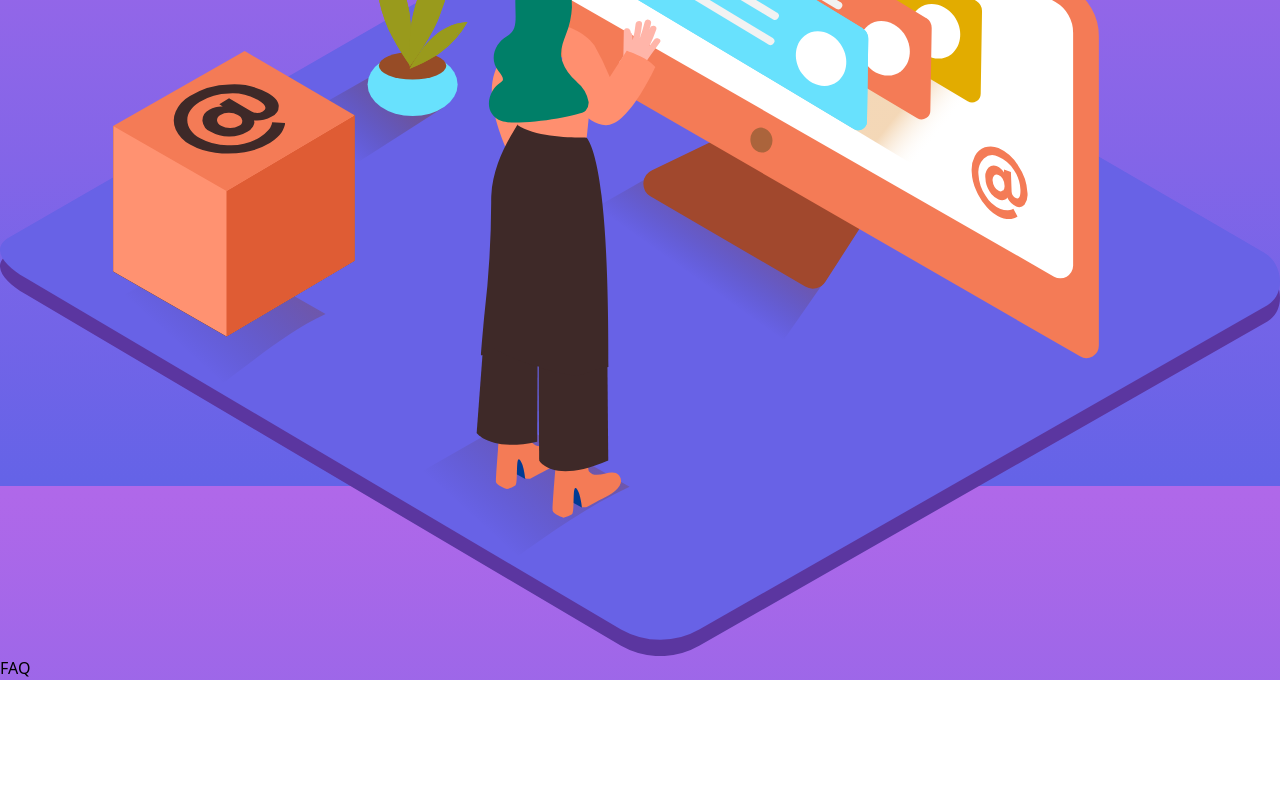
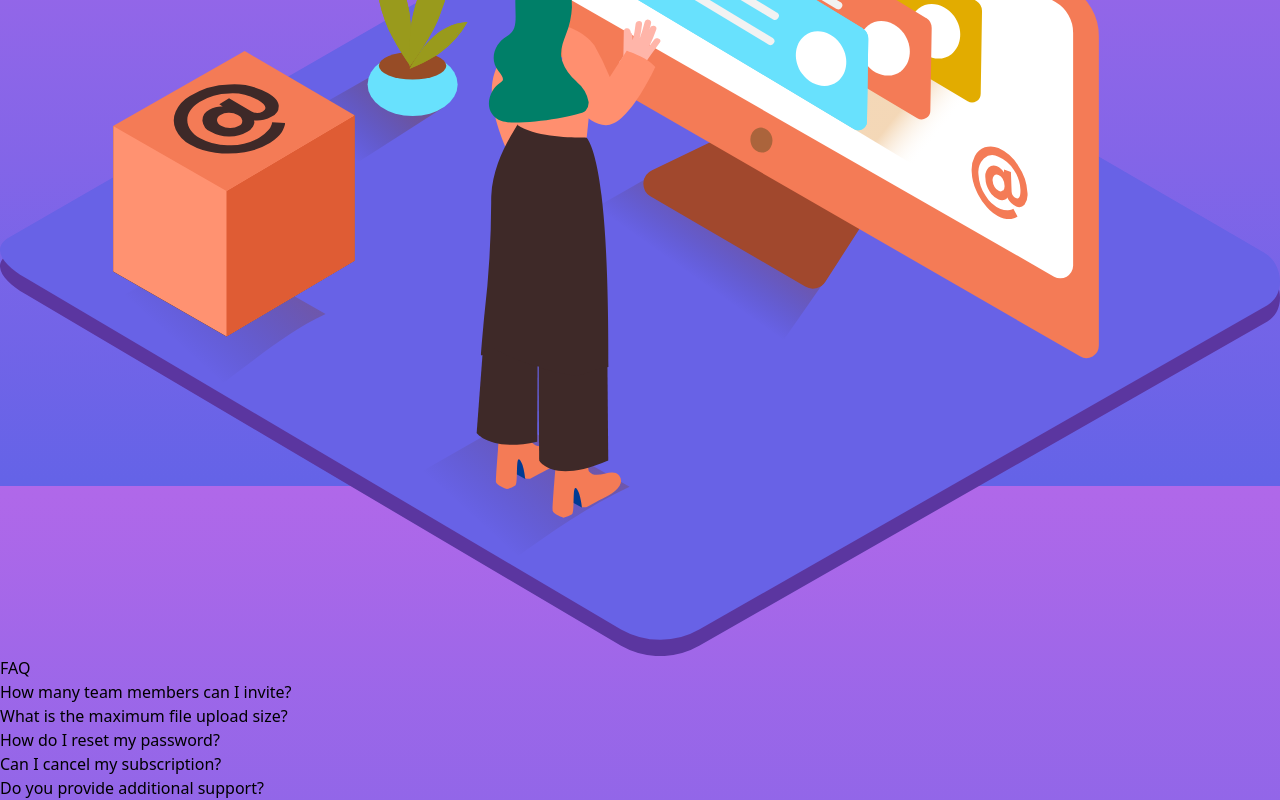
Before and after one commit to astarta16/accordeon-card, a React (Vite) app: page / in a window 1280 px wide. Shown: the part 314-1114 px from the top of the page. Before the commit the page ends 994 px from the top, so only its background shows below. Built offline with nearby package versions, Linux system fonts and the light colour scheme.

Commit message:
add accordeon

```diff
--- a/src/App.jsx
+++ b/src/App.jsx
@@ -1,17 +1,44 @@
 import { useState } from "react";
 import ImageMobile from "./assets/illustration-woman-online-mobile.svg";
-// import ImageDeskop from './assets/illustration-woman-online-desktop.svg'
-// import data from './components/data'
+import { faqData } from "./components/data";
 
 function App() {
+  const [expandedIndex, setExpandedIndex] = useState(null);
+
+  const toggleAccordion = (index) => {
+    if (expandedIndex === index) {
+      setExpandedIndex(null);
+    } else {
+      setExpandedIndex(index);
+    }
+  };
+
   return (
     <div className="flex justify-center items-center min-h-screen">
-      <div className="bg-white shadow-md rounded-lg text-center relative w-[90%] h-[509px] md:w-[920px] flex md:flex-row flex-col">
+      <div className="bg-white shadow-md rounded-lg text-center relative w-[90%] md:w-[920px] flex flex-col md:flex-row">
         <div className="md:w-[40%] flex items-center justify-center">
-          <img src={ImageMobile} alt="Card Image" className="w-[80%] md:w-[100%]" />
+          <img
+            src={ImageMobile}
+            alt="Card Image"
+            className="w-[80%] md:w-[100%]"
+          />
         </div>
-        <div className="md:w-[60%] p-4">
-          <h1 className="text-black text-2xl font-semibold">FAQ</h1>
+        <div className="md:w-[60%] p-4 flex flex-col justify-center items-center">
+          <h1 className="text-black text-2xl p-4 font-semibold">FAQ</h1>
+          <div>
+            {faqData.map((item, index) => (
+              <div key={index} className="mb-4 text-center">
+                <div
+                  className="cursor-pointer"
+                  onClick={() => toggleAccordion(index)}>
+                  {item.question}
+                </div>
+                {expandedIndex === index && (
+                  <div className="mt-2 text-gray-500 ">{item.answer}</div>
+                )}
+              </div>
+            ))}
+          </div>
         </div>
       </div>
     </div>
--- a/src/components/Data.js
+++ b/src/components/data.js
@@ -1,4 +1,4 @@
-export const Data = [
+export const faqData = [
         {
             id:1,
             question: 'How many team members can I invite?',
```
Also changed, not shown: src/components/Questions.jsx (deleted, +0 -12 lines).
